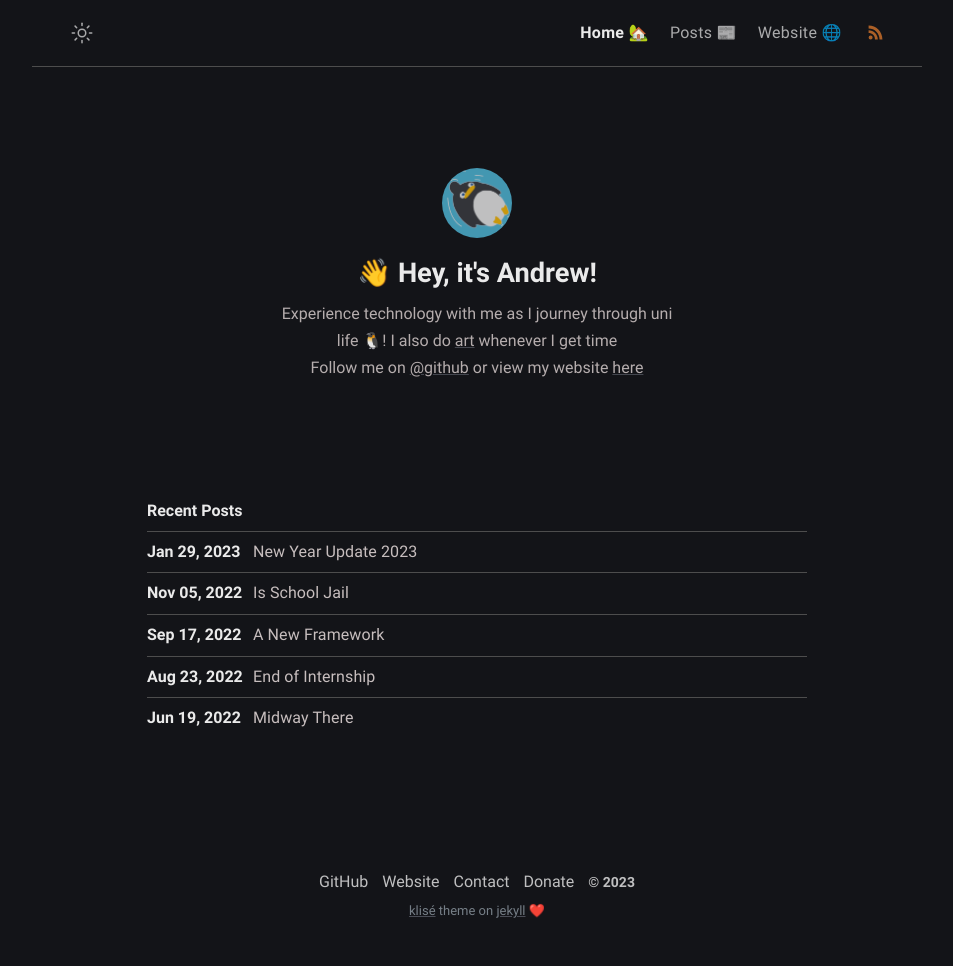
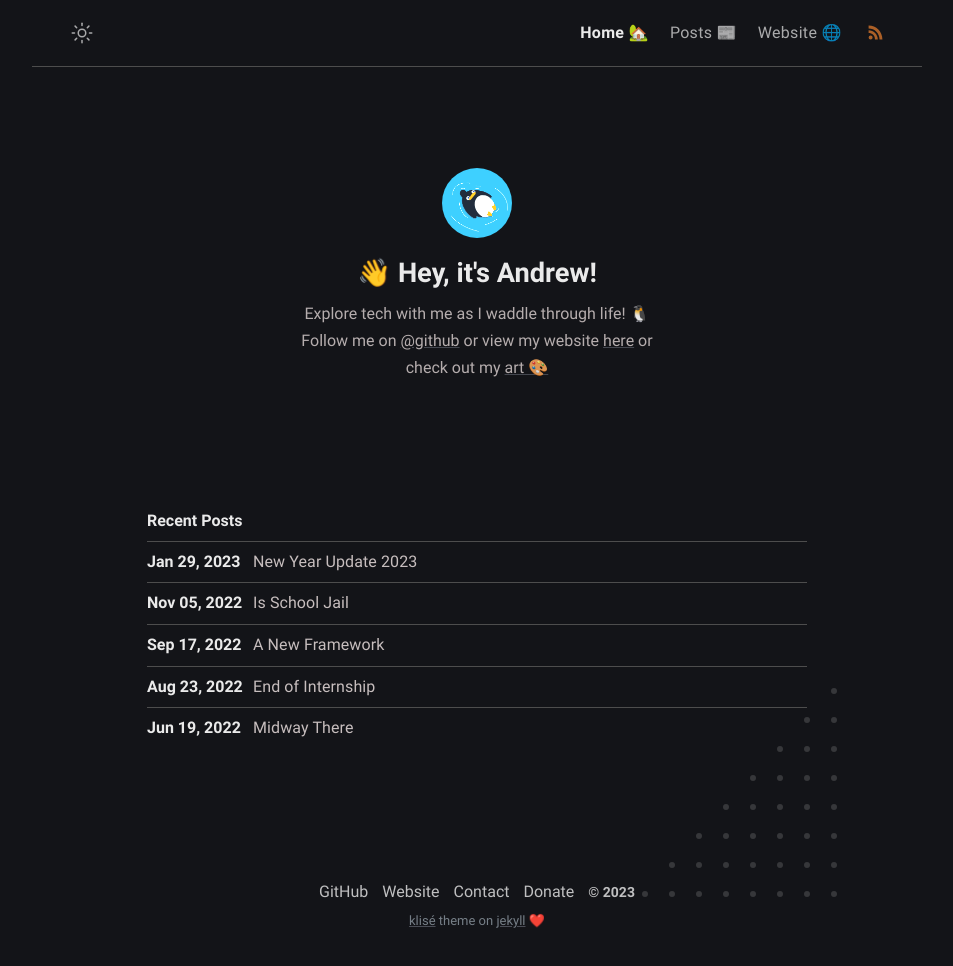
Before and after one commit to Zeyu-Li/blog, a Jekyll site: the page built from index.md, in a window 1280 px wide. Shown: the whole page, without its empty margins (163-1116 px from the left). Built offline with Jekyll 4.4.1, drawn with Linux system fonts in a browser that asks for light colours.

Commit message:
updated icons and images

```diff
--- a/_config.yml
+++ b/_config.yml
@@ -12,11 +12,10 @@ mode: dark # default theme "dark" | "light"
 author:
   name: 👋 Hey, it's Andrew! # author name
   bio: >- # tell to the world
-    Experience technology with me as I journey through uni life 🐧!
-    I also do <a href="https://blog.andrewli.site/art/" target="_blank" rel="noopener">art</a>
-    whenever I get time
-    <br>Follow me on <a href="https://github.com/Zeyu-Li" target="_blank" rel="noopener">@github</a>
-    or view my website <a href="https://andrewli.site/" target="_blank" rel="noopener">here</a>
+    Explore tech with me as I waddle through life! 🐧
+    <br style="margin-top: 30px" />Follow me on <a href="https://github.com/Zeyu-Li" target="_blank" rel="noopener">@github</a>
+    or view my website <a href="https://andrewli.site/" target="_blank" rel="noopener">here</a> or
+    check out my <a href="https://blog.andrewli.site/art/" target="_blank" rel="noopener">art 🎨</a>
 
   username: Andrew # general username
   github: Zeyu-Li # github username
--- a/_sass/klise/_layout.scss
+++ b/_sass/klise/_layout.scss
@@ -181,8 +181,8 @@
 
 // Author
 .author {
-  margin-top: 6.3rem;
-  margin-bottom: 7.2rem;
+  padding-top: 6.3rem;
+  padding-bottom: 7.2rem;
   text-align: center;
 
   @include media-query($on-mobile) {
@@ -195,15 +195,17 @@
     border-radius: 100%;
     user-select: none;
     background-color: $black;
-    -ms-user-select: none;
-    -webkit-user-select: none;
-    -webkit-animation: 0.5s ease-in forwards fadein;
-    animation: 0.5s ease-in forwards fadein;
-    opacity: 1;
-    filter: brightness(1);
+    // -ms-user-select: none;
+    // -webkit-user-select: none;
+    // -webkit-animation: 0.5s ease-in forwards fadein;
+    // animation: 0.5s ease-in forwards fadein;
+    transition-property: opacity;
+    transition-timing-function: cubic-bezier(0.4, 0, 0.2, 1);
+    transition-duration: 150ms;
+    filter: brightness(1.1);
 
     &:hover {
-      filter: brightness(1.1);
+      filter: brightness(1);
     }
   }
 
@@ -383,3 +385,11 @@
     background-color: rgba(128, 128, 128, 0.1);
   }
 }
+
+.wrapper {
+
+  background-image: url("/assets/img/abstract.svg");
+  background-repeat: no-repeat;
+  background-position: bottom right;
+  background-position-y: 90%;
+}
```
Also changed, not shown: _layouts/default.html (line endings or trailing spaces), _layouts/page.html (line endings or trailing spaces), assets/favicons/android-chrome-192x192.png, assets/favicons/apple-touch-icon.png, assets/favicons/favicon-16x16.png, assets/favicons/favicon-32x32.png, assets/favicons/favicon.ico, assets/favicons/favicon.png (added), assets/favicons/mstile-150x150.png, assets/img/abstract.svg (added), assets/img/avatar.png.
